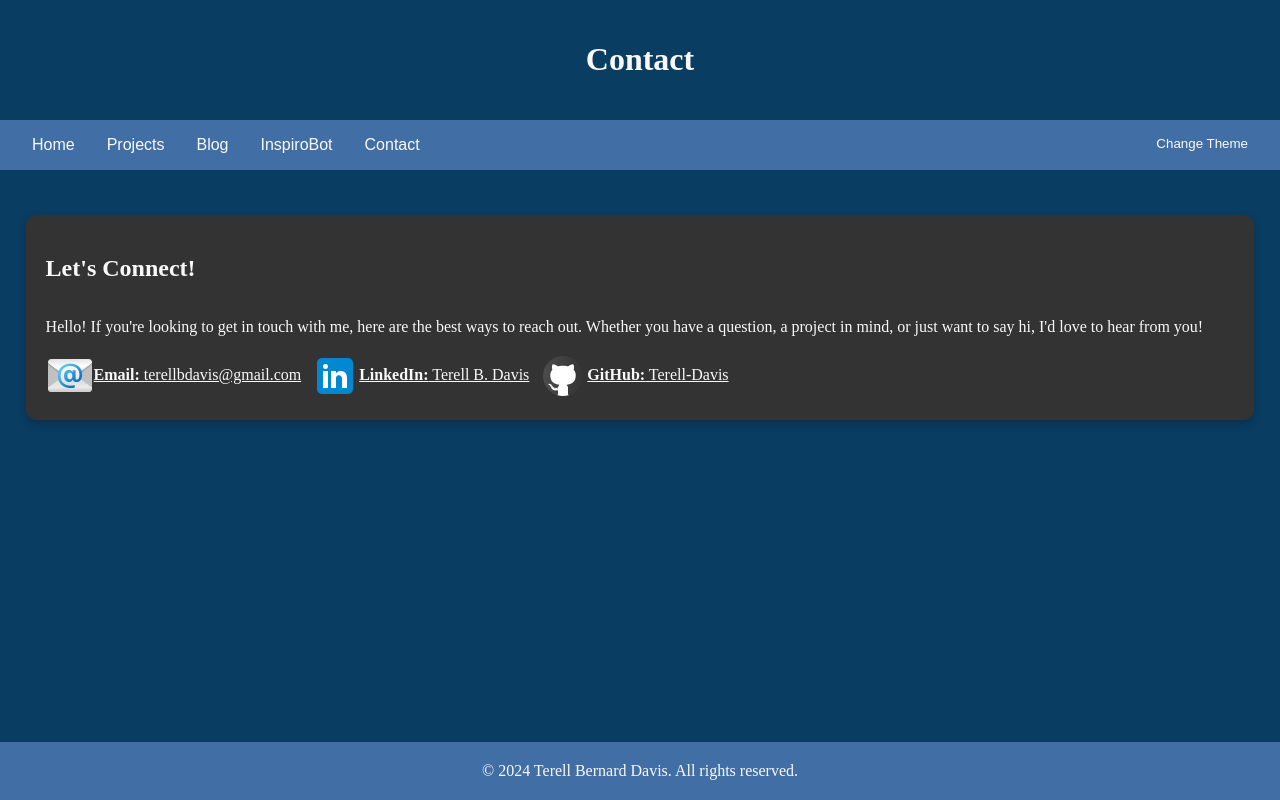
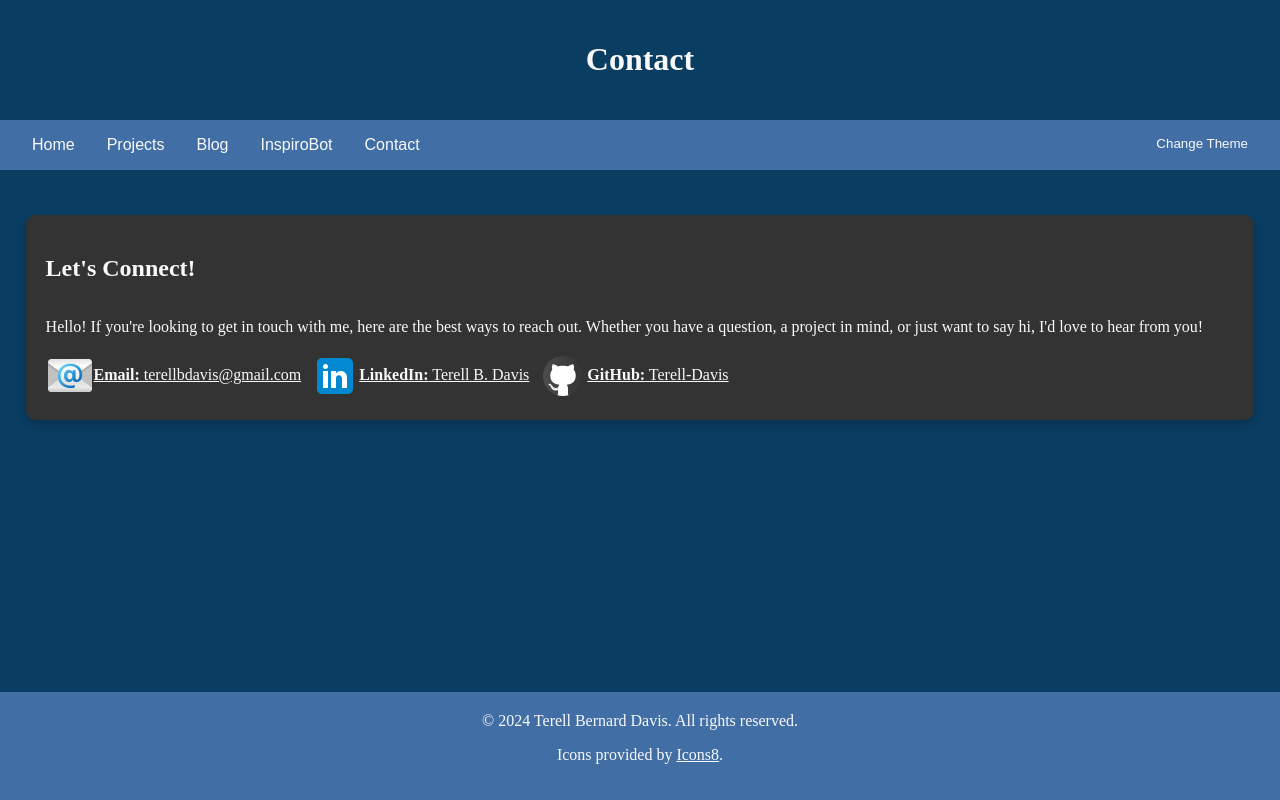
Before and after one commit to Terell-Davis/terell-davis.github.io, a React (Create React App) app: page /#/contact in a window 1280 px wide. Built offline with nearby package versions, Linux system fonts and the light colour scheme.

Commit message:
credit to icons8 to well icons

```diff
--- a/src/components/Footer.js
+++ b/src/components/Footer.js
@@ -6,6 +6,7 @@ const Footer = () => {
     <footer className={styles.footer}>
       <div className={styles.content}>
         © {new Date().getFullYear()} Terell Bernard Davis. All rights reserved.
+        <p>Icons provided by <a href="https://icon8.com" target="_blank" rel="noopener noreferrer">Icons8</a>.</p>
       </div>
     </footer>
   );
```
